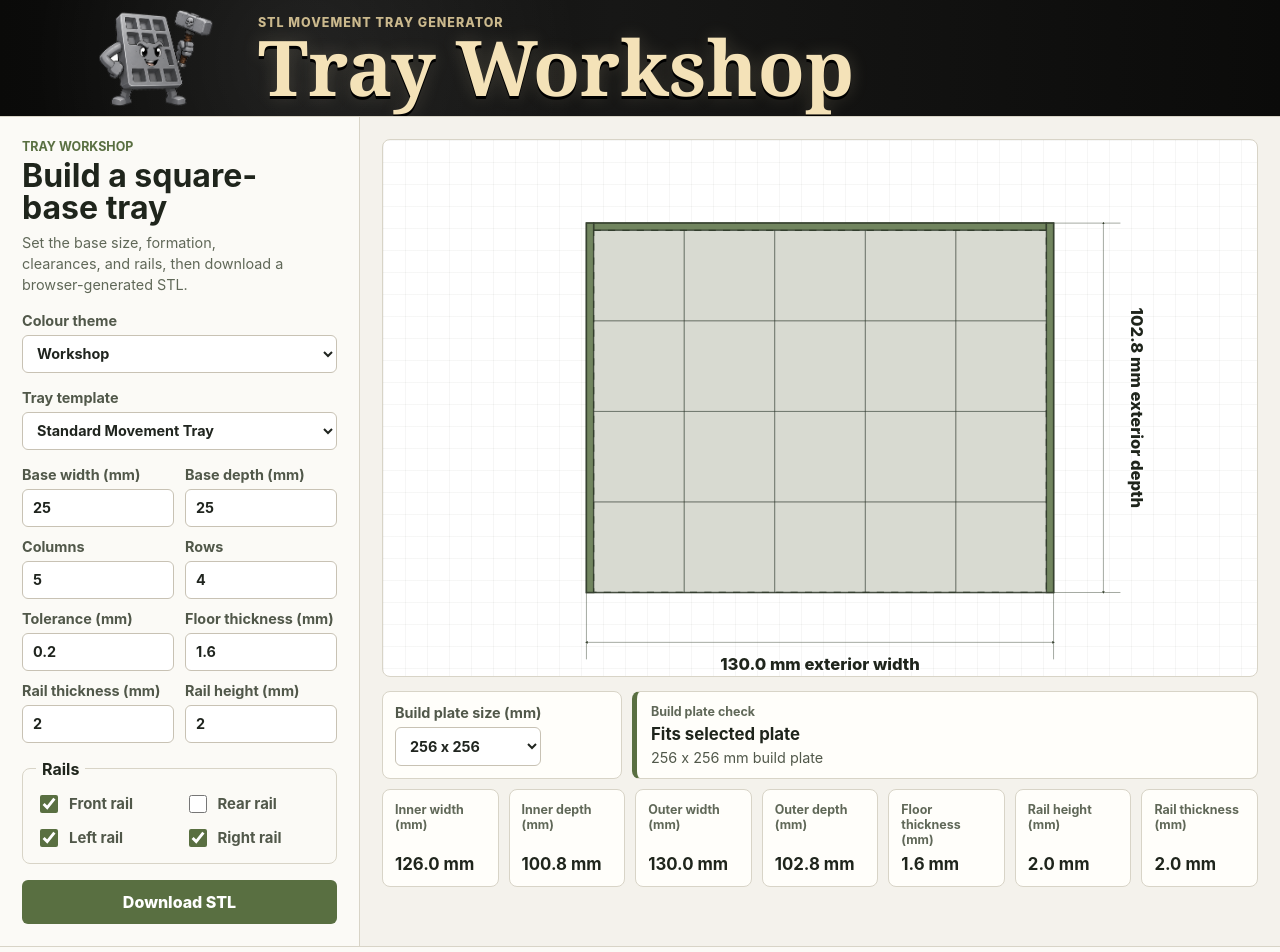
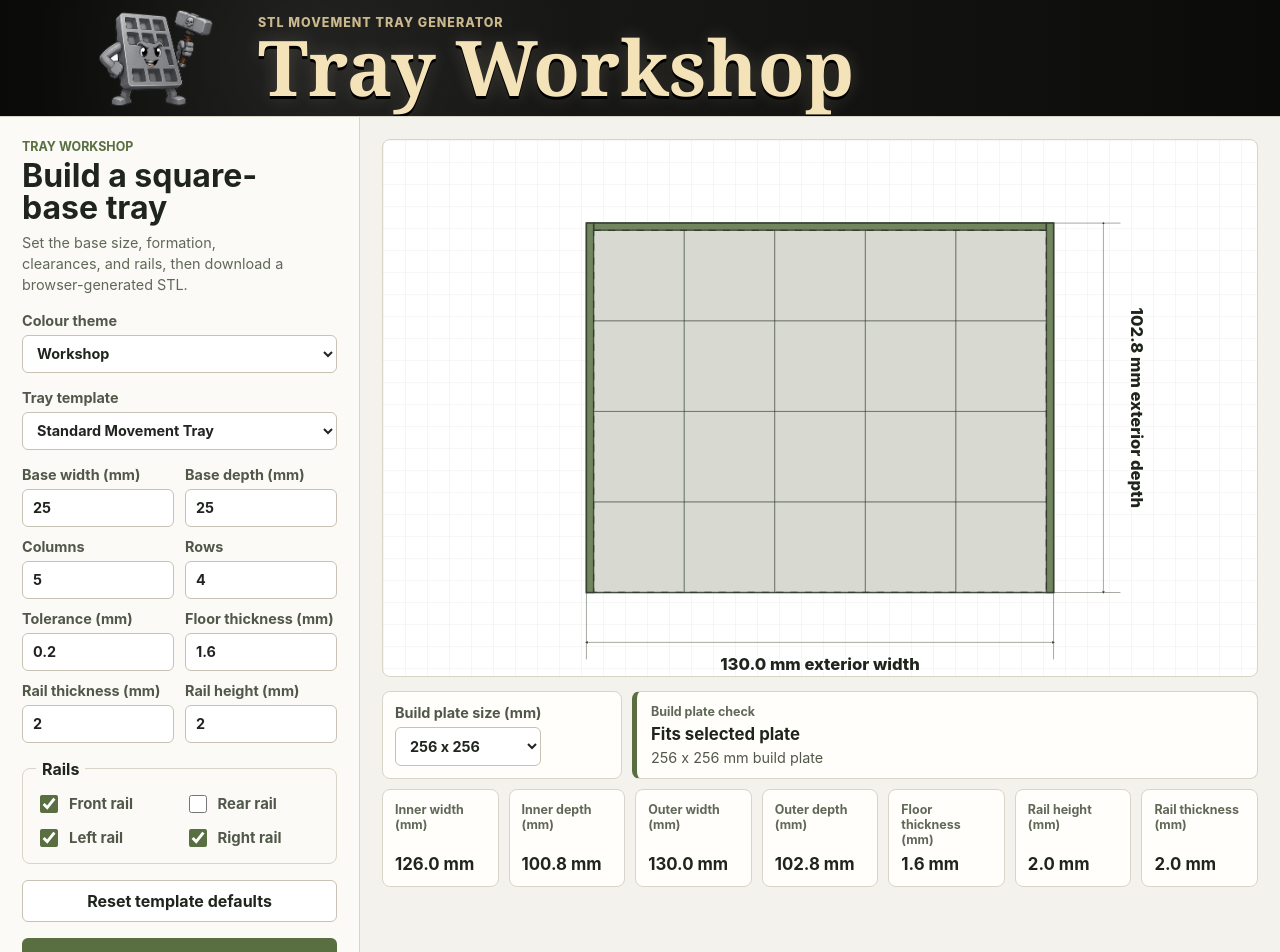
Before and after one commit to greyplasticmodelling/tray-workshop, a React (Vite) app: page / in a window 1280 px wide. Shown: the top 952 px of the page. Built offline with nearby package versions, Linux system fonts and the light colour scheme.

Commit message:
Add template parameter reset button

```diff
--- a/src/components/TrayControls.tsx
+++ b/src/components/TrayControls.tsx
@@ -40,6 +40,42 @@ const themes: Array<{ value: ThemeName; label: string }> = [
   { value: 'parchment', label: 'Parchment' },
 ];
 
+function getTemplateDefaults(template: TraySettings['template'], current: TraySettings): TraySettings {
+  const shared = {
+    toleranceMm: 0.2,
+    floorThicknessMm: 1.6,
+    railThicknessMm: 2,
+    railHeightMm: 2,
+    frontRailEnabled: true,
+    rearRailEnabled: false,
+    leftRailEnabled: true,
+    rightRailEnabled: true,
+    buildPlateSize: current.buildPlateSize,
+  };
+
+  if (template === 'lanceWedge') {
+    return {
+      ...current,
+      ...shared,
+      template,
+      baseWidthMm: 30,
+      baseDepthMm: 60,
+      columns: 5,
+      rows: 3,
+    };
+  }
+
+  return {
+    ...current,
+    ...shared,
+    template,
+    baseWidthMm: 25,
+    baseDepthMm: 25,
+    columns: 5,
+    rows: 4,
+  };
+}
+
 export function TrayControls({ settings, theme, onChange, onThemeChange, validationMessages, onDownload }: Props) {
   const updateTemplate = (template: TraySettings['template']) => {
     if (template === 'lanceWedge') {
@@ -68,6 +104,10 @@ export function TrayControls({ settings, theme, onChange, onThemeChange, validat
 
   const updateToggle = (key: keyof TraySettings, checked: boolean) => {
     onChange({ ...settings, [key]: checked });
+  };
+
+  const resetCurrentTemplate = () => {
+    onChange(getTemplateDefaults(settings.template, settings));
   };
 
   return (
@@ -159,6 +199,15 @@ export function TrayControls({ settings, theme, onChange, onThemeChange, validat
       )}
 
       <button
+        className="secondary-button"
+        type="button"
+        title="Reset the current tray template to its default parameters."
+        onClick={resetCurrentTemplate}
+      >
+        Reset template defaults
+      </button>
+
+      <button
         className="download-button"
         type="button"
         title="Download the current tray as an STL file."
--- a/src/styles.css
+++ b/src/styles.css
@@ -316,6 +316,21 @@ h1 {
   cursor: pointer;
 }
 
+.secondary-button {
+  min-height: 40px;
+  border: 1px solid var(--border-strong);
+  border-radius: 6px;
+  padding: 10px 14px;
+  color: var(--heading);
+  background: var(--surface);
+  font-weight: 750;
+  cursor: pointer;
+}
+
+.secondary-button:hover {
+  border-color: var(--accent);
+}
+
 .download-button:disabled {
   color: var(--muted);
   background: var(--border);
```
